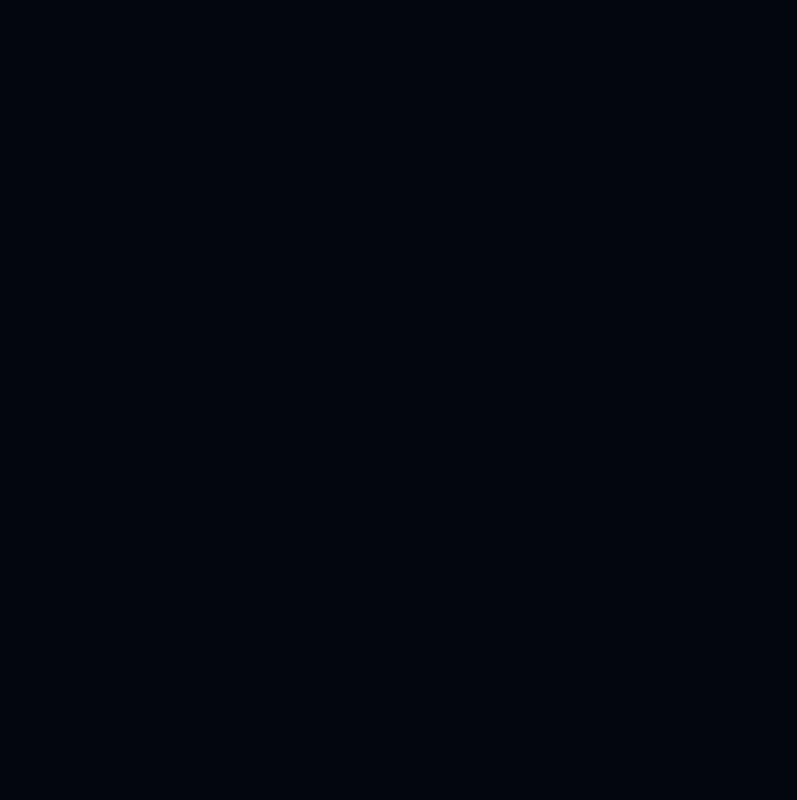
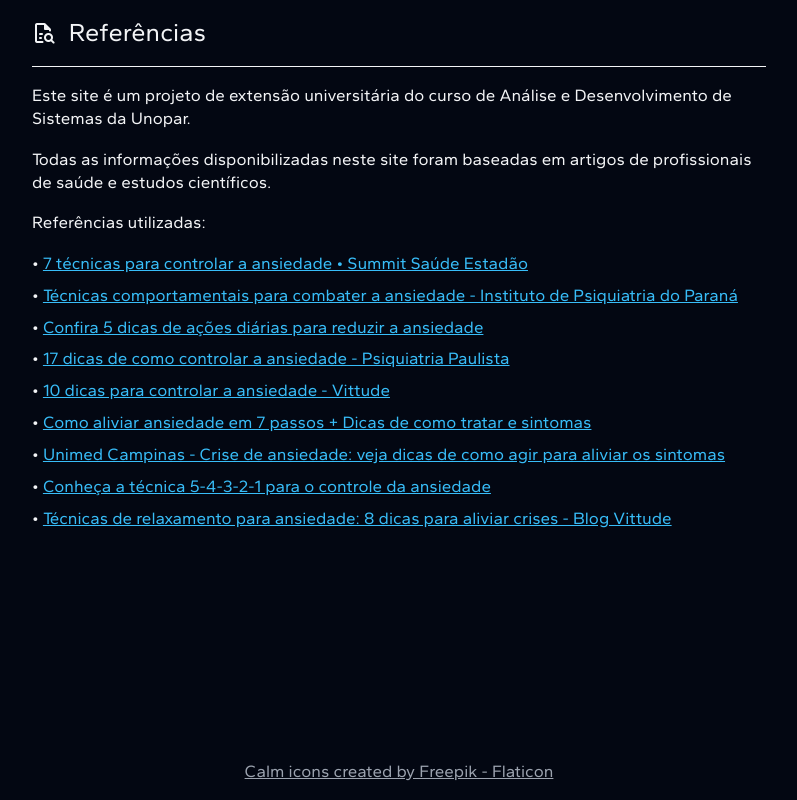
Before and after one commit to kelio-mv/anxiety, a React (Vite) app: page /references in a window 1280 px wide. Before the commit this address had no page. Shown: the whole page, without its empty margins (241-1038 px from the left). Built offline with nearby package versions, Linux system fonts and the light colour scheme.

Commit message:
App description, references

```diff
--- a/src/App.jsx
+++ b/src/App.jsx
@@ -11,6 +11,7 @@ import Sleep from "./pages/Sleep";
 import Agenda from "./pages/Agenda";
 import Diary from "./pages/Diary";
 import Therapy from "./pages/Therapy";
+import References from "./pages/References";
 
 function App() {
   return (
@@ -27,6 +28,7 @@ function App() {
       <Route path="/agenda" element={<Agenda />} />
       <Route path="/diary" element={<Diary />} />
       <Route path="/therapy" element={<Therapy />} />
+      <Route path="/references" element={<References />} />
     </Routes>
   );
 }
--- a/src/components/ReadLater.jsx
+++ b/src/components/ReadLater.jsx
@@ -35,7 +35,6 @@ function ReadLater() {
         Adicionar referência:
         https://www.psicologoeterapia.com.br/blog/beneficios-de-escrever-um-diario-para-a-saude-mental/
         https://www.marceloparazzi.com.br/blog/ansiedade-e-terapia-cognitivo-comportamental-como-a-abordagem-auxilia-no-tratamento/#:~:text=A%20TCC%20permite%20que%20o,rea%C3%A7%C3%B5es%20negativas%2C%20disfuncionais%20ou%20destrutivas.
-        https://ojs.brazilianjournals.com.br/ojs/index.php/BJHR/article/view/40418
       </p>
       <p>Adicionar mais músicas: https://uppbeat.io/music/theme/meditation</p>
     </>
--- a/src/pages/Home.jsx
+++ b/src/pages/Home.jsx
@@ -14,13 +14,17 @@ function Home() {
     ["Agenda", "checklist", "agenda"],
     ["Diário", "sticky_note_2", "diary"],
     ["Terapia", "psychology", "therapy"],
+    ["Referências", "quick_reference_all", "references"],
   ];
 
   return (
     <div className="flex flex-col min-h-full gap-4">
-      <div className="space-x-3">
-        <img className="inline w-8" src="app-logo.png" alt="app logo" />
-        <span className="text-2xl align-middle">Healthy Mind</span>
+      <div className="flex gap-x-3">
+        <img className="w-12" src="app-logo.png" alt="app logo" />
+        <div>
+          <div className="text-2xl/7">Healthy Mind</div>
+          <p className="text-base/5 text-gray-400">Dicas para aliviar sua ansiedade</p>
+        </div>
       </div>
       <hr />
       <div className="grid sm:grid-cols-2 gap-3">
--- /dev/null
+++ b/src/pages/References.jsx
@@ -0,0 +1,75 @@
+import Page from "../components/Page";
+
+function References() {
+  return (
+    <Page title="Referências" icon="quick_reference_all" flex>
+      <p>
+        Este site é um projeto de extensão universitária do curso de Análise e Desenvolvimento de
+        Sistemas da Unopar.
+      </p>
+      <p>
+        Todas as informações disponibilizadas neste site foram baseadas em artigos de profissionais
+        de saúde e estudos científicos.
+      </p>
+      <p>Referências utilizadas:</p>
+      <ul className="space-y-2 break-all *:before:content-['•_'] [&_a]:text-sky-400 [&_a]:underline">
+        <li>
+          <a href="https://summitsaude.estadao.com.br/saude-humanizada/7-tecnicas-para-controlar-a-ansiedade/">
+            7 técnicas para controlar a ansiedade • Summit Saúde Estadão
+          </a>
+        </li>
+        <li>
+          <a href="https://institutodepsiquiatriapr.com.br/blog/tecnicas-comportamentais-para-combater-a-ansiedade/">
+            Técnicas comportamentais para combater a ansiedade - Instituto de Psiquiatria do Paraná
+          </a>
+        </li>
+        <li>
+          <a href="https://www.pucrs.br/blog/5-dicas-acoes-diarias-para-reduzir-a-ansiedade/">
+            Confira 5 dicas de ações diárias para reduzir a ansiedade
+          </a>
+        </li>
+        <li>
+          <a href="https://psiquiatriapaulista.com.br/17-dicas-de-como-controlar-a-ansiedade/">
+            17 dicas de como controlar a ansiedade - Psiquiatria Paulista
+          </a>
+        </li>
+        <li>
+          <a href="https://www.vittude.com/blog/controlar-a-ansiedade/">
+            10 dicas para controlar a ansiedade - Vittude
+          </a>
+        </li>
+        <li>
+          <a href="https://www.psitto.com.br/blog/como-aliviar-ansiedade/">
+            Como aliviar ansiedade em 7 passos + Dicas de como tratar e sintomas
+          </a>
+        </li>
+        <li>
+          <a href="https://www.unimedcampinas.com.br/blog/saude-emocional/crise-de-ansiedade-veja-dicas-de-como-agir-para-aliviar-os-sintomas">
+            Unimed Campinas - Crise de ansiedade: veja dicas de como agir para aliviar os sintomas
+          </a>
+        </li>
+        <li>
+          <a href="https://semprebem.paguemenos.com.br/posts/mente-e-comportamento/conheca-a-tecnica-5-4-3-2-1-para-o-controle-da-ansiedade">
+            Conheça a técnica 5-4-3-2-1 para o controle da ansiedade
+          </a>
+        </li>
+        <li>
+          <a href="https://www.vittude.com/blog/tecnicas-de-relaxamento-para-ansiedade/">
+            Técnicas de relaxamento para ansiedade: 8 dicas para aliviar crises - Blog Vittude
+          </a>
+        </li>
+      </ul>
+      <div className="flex grow justify-center items-end">
+        <a
+          className="text-gray-400 underline"
+          href="https://www.flaticon.com/free-icons/calm"
+          title="calm icons"
+        >
+          Calm icons created by Freepik - Flaticon
+        </a>
+      </div>
+    </Page>
+  );
+}
+
+export default References;
```
